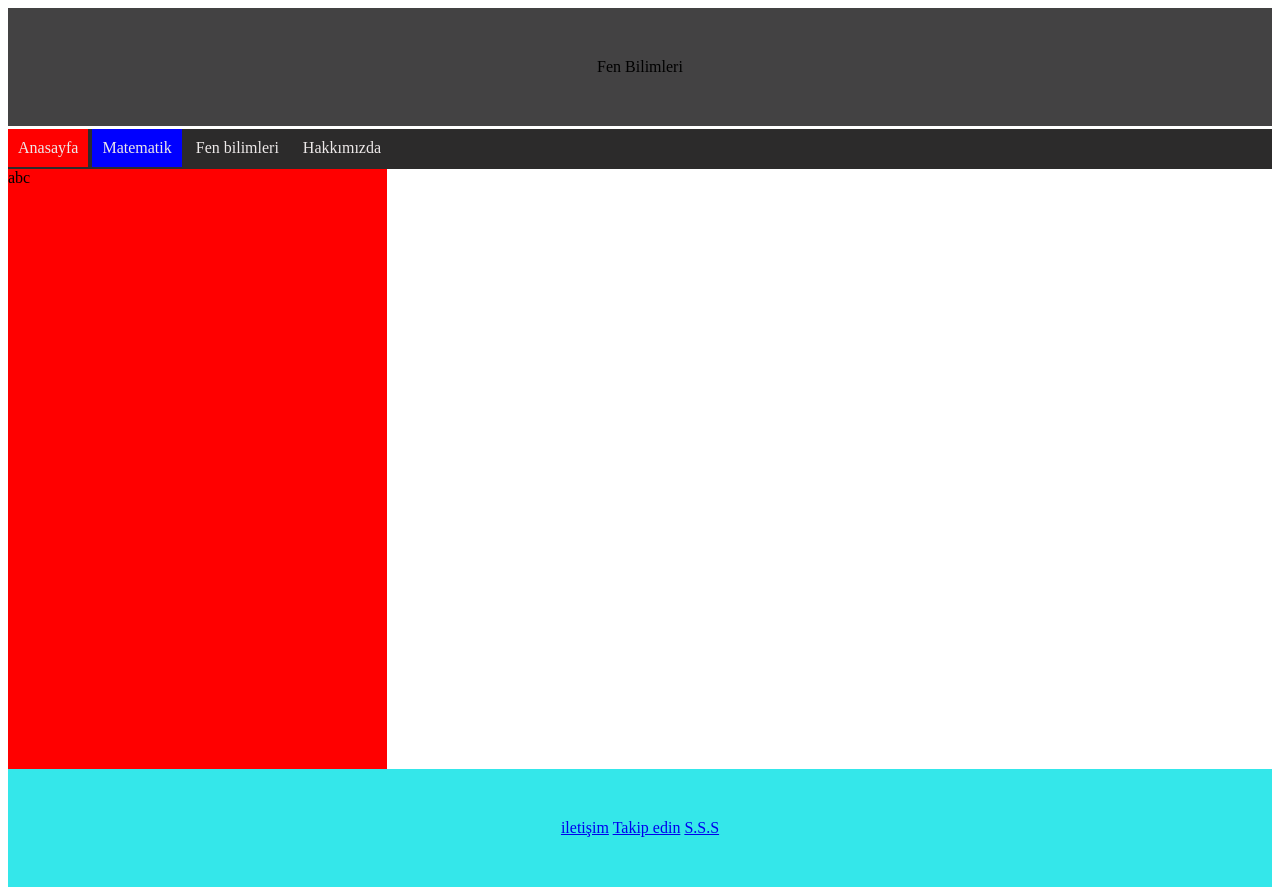
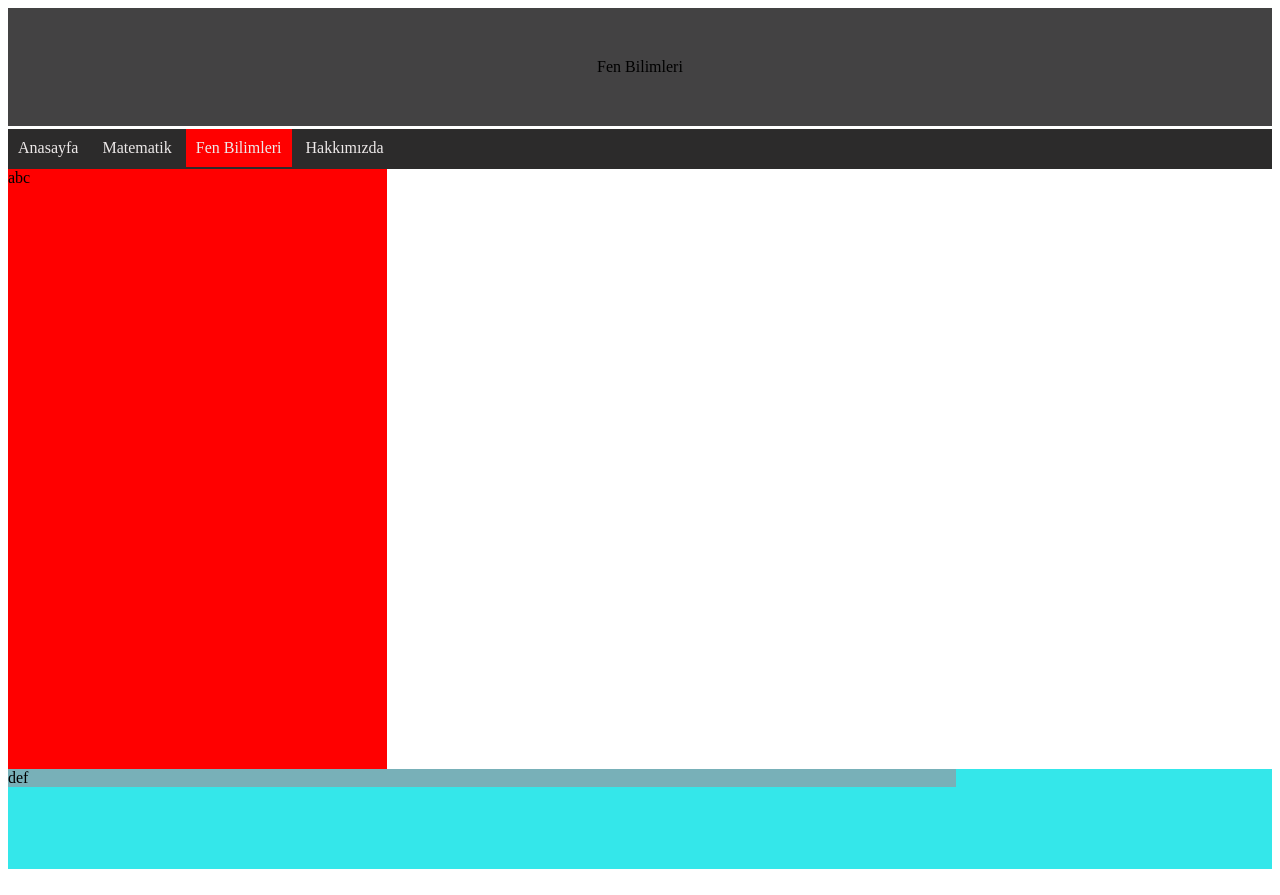
Before and after one commit to SelimCerci/SelimCerci.github.io, a plain HTML site: page science.html in a window 1280 px wide. Drawn offline with Linux system fonts and the light colour scheme.

Commit message:
Update science.html

```diff
--- a/science.html
+++ b/science.html
@@ -9,22 +9,20 @@
 </head>
 
 <body>
-<div class="header";>Fen Bilimleri</div>
-  <div class="menu">
-    <a href="index.html" class="active">Anasayfa</a>
-    <a href="math.html" class="cell">Matematik</a>
-    <a href="science.html">Fen bilimleri</a>
+<div class="header">Fen Bilimleri</div>
+  <div class=menu>
+    <a href="index.html">Anasayfa</a>
+    <a href="math.html">Matematik</a>
+    <a href="science.html" class="active">Fen Bilimleri</a>
     <a href="about.html">Hakkımızda</a>
   </div>
   <div class="row">
     <div class="leftside">abc</div>
-    <div class="content"></div>
+    <div class="content">def</div>
   </div>
   <div class="footer">
-    <a href="commun.html">iletişim</a>
-    <a href="follow.html">Takip edin</a>
-    <a href="faq.html">S.S.S</a>
 
+  </div>
   <script src="script.js"></script>
 </body>
 
```
